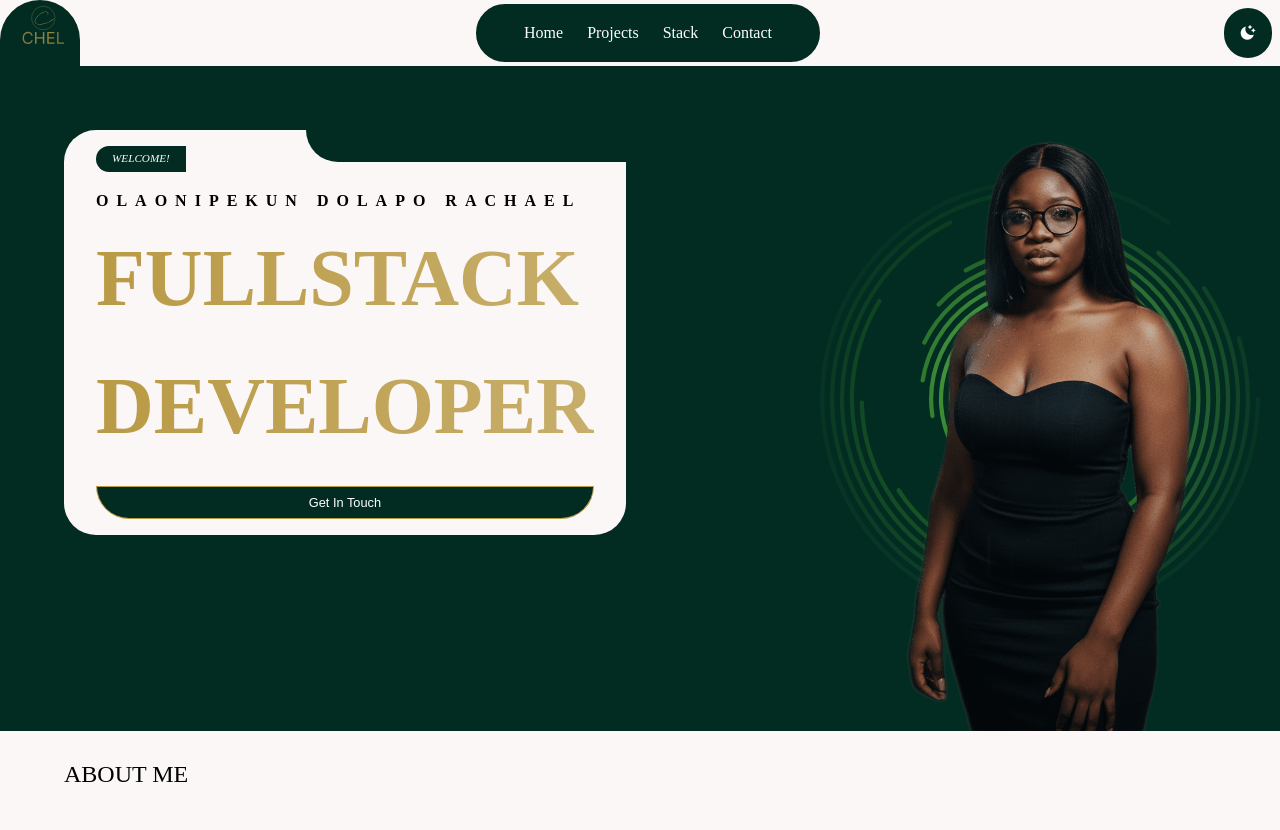
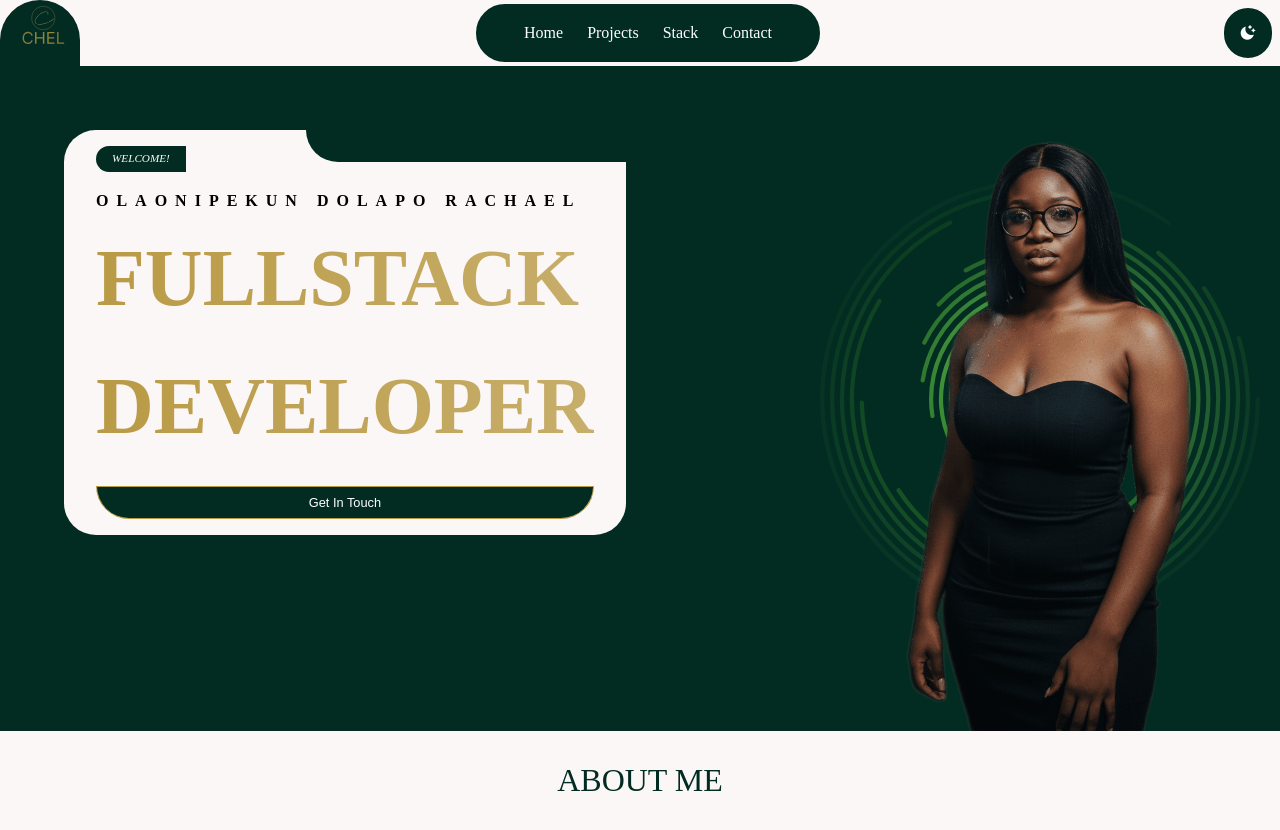
Before and after one commit to Lovethrech/my-main-portfolio, a Vue app: page / in a window 1280 px wide. Built offline with nearby package versions, Linux system fonts and the light colour scheme.

Commit message:
working on the home-about components.

```diff
--- a/src/components/home/about/HomeAboutTitle.vue
+++ b/src/components/home/about/HomeAboutTitle.vue
@@ -5,5 +5,9 @@
 </template>
 
 <style scoped>
-
+#home-about-title{
+    color: var(--general-components-bg-color);
+    text-align: center;
+    font-size: 4vh;
+}
 </style>
```
